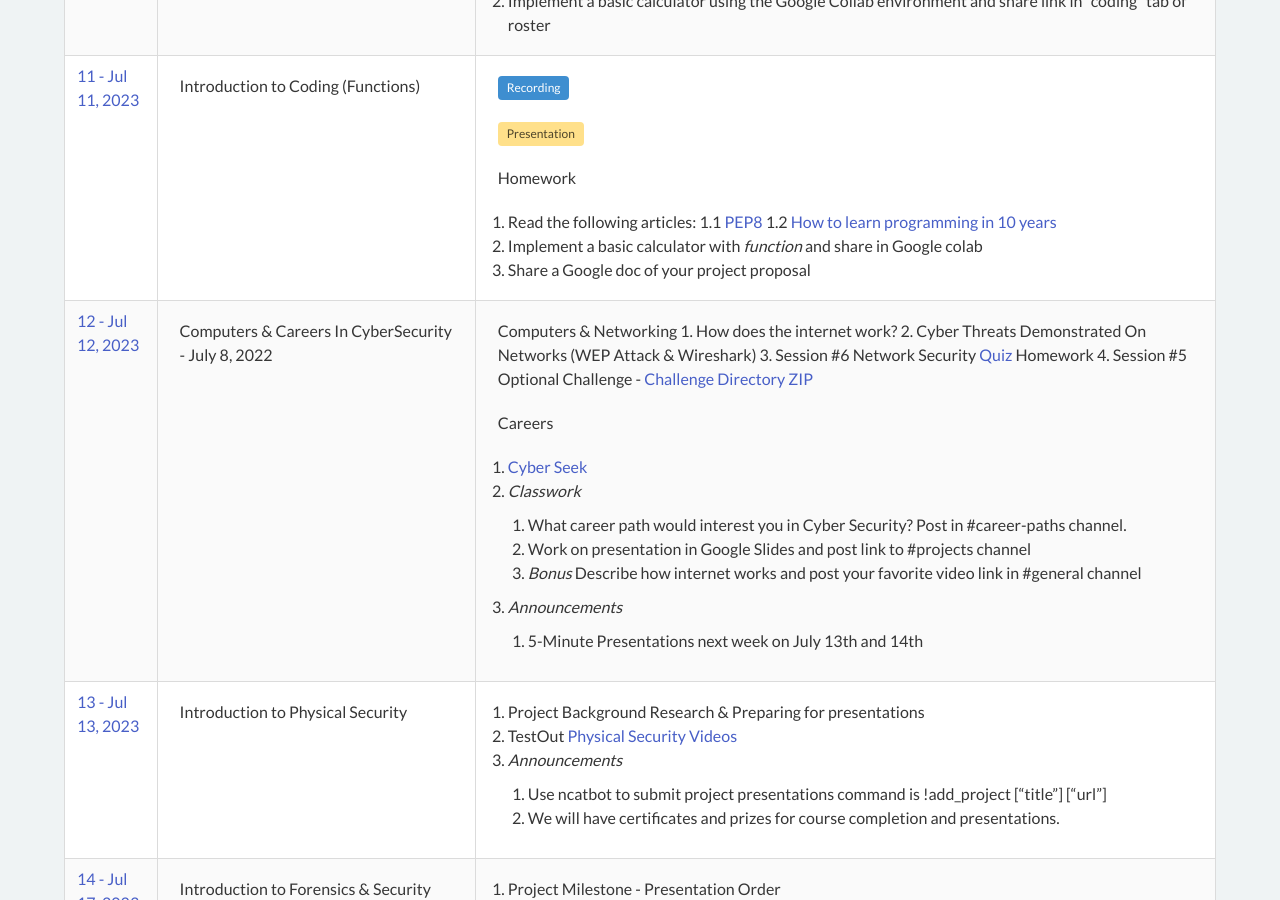
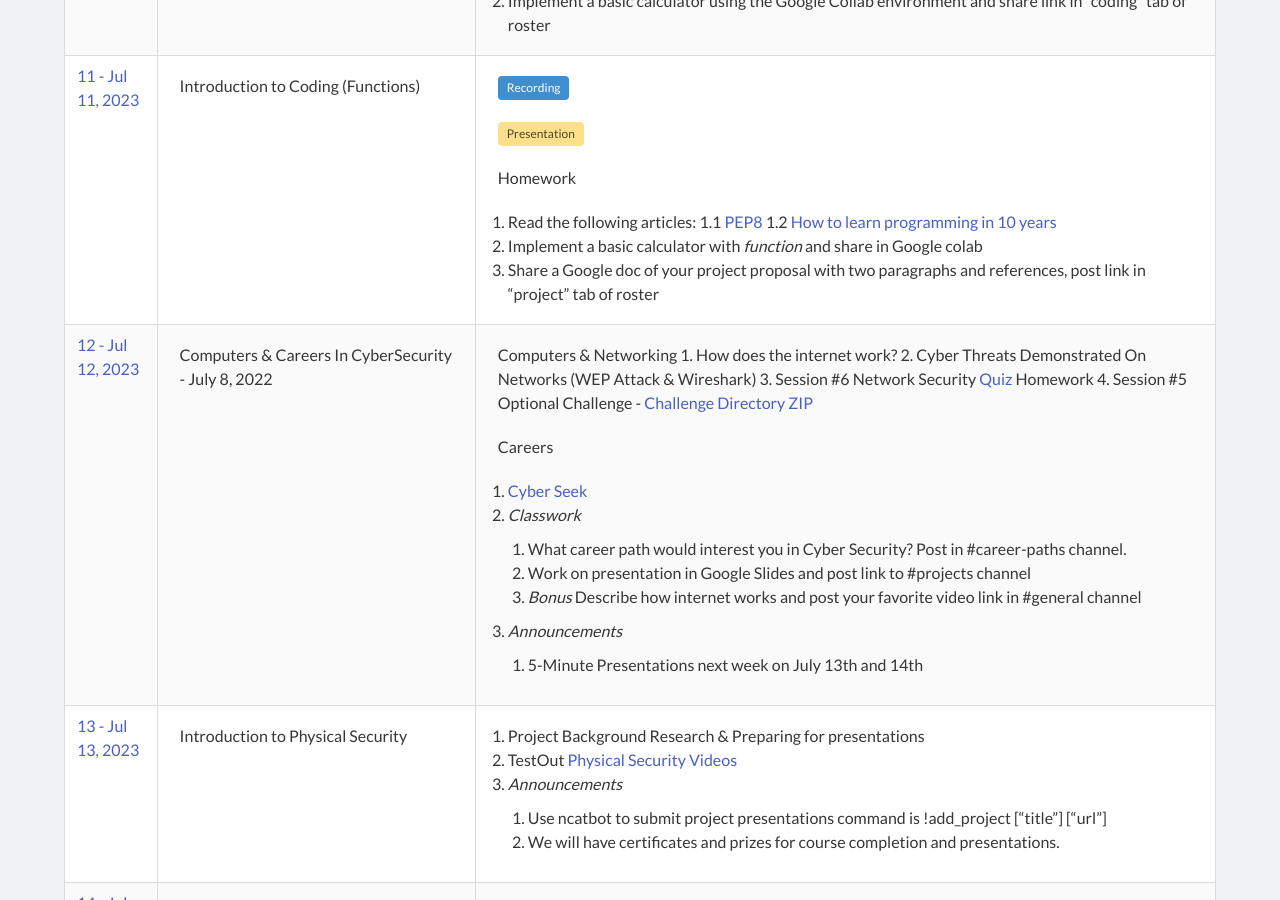
Before and after one commit to cyberdefendersprogram/www-homepage, a Jekyll site: the page built from pages/programs/2022-cyberexplorers-ncat.md, in a window 1280 px wide and 900 px high, scrolled down 3610 px. Built offline with Jekyll 4.4.1, drawn with Linux system fonts in a browser that asks for light colours; nearby versions of some CDN libraries.

Commit message:
Update cyber-explorers-ncat.yml

```diff
--- a/_data/cyber-explorers-ncat.yml
+++ b/_data/cyber-explorers-ncat.yml
@@ -117,8 +117,9 @@
     1. Read the following articles:
        1.1 [PEP8](https://peps.python.org/pep-0008/#id23)
        1.2 [How to learn programming in 10 years](https://norvig.com/21-days.html)
-    1. Implement a basic calculator with *function* and share in Google colab
-    2. Share a Google doc of your project proposal
+    2. Implement a basic calculator with *function* and share in Google colab
+    3. Share a Google doc of your project proposal with two paragraphs and references, post link in "project" tab of roster
+
 
 - session: 12 - Jul 12, 2023
   desc: Computers & Careers In CyberSecurity - July 8, 2022
```
